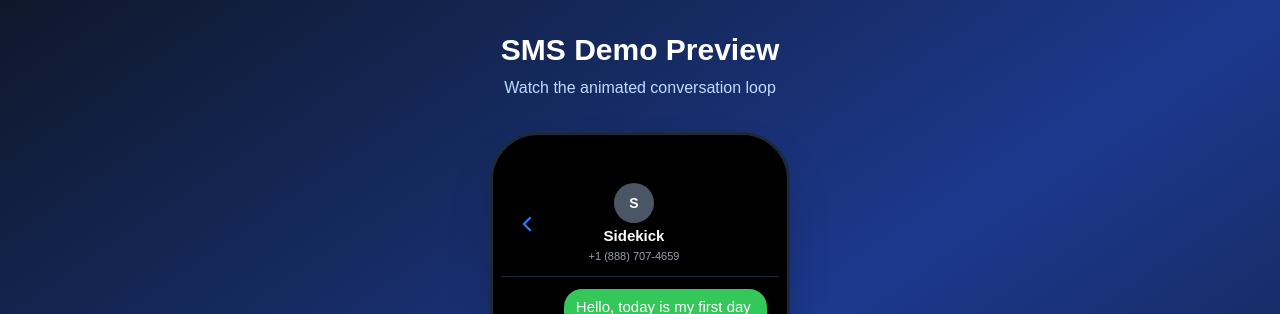
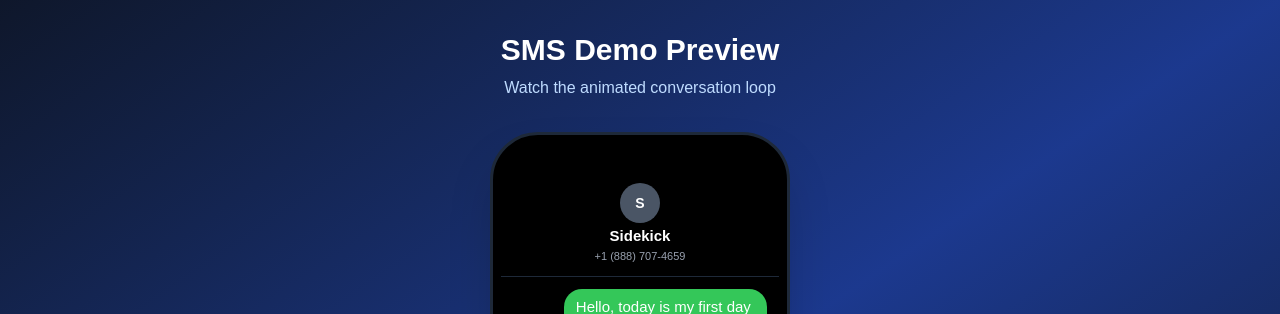
Before and after one commit to textsidekick/sidekick, a Next.js app: page /sms-preview in a window 1280 px wide. Shown: the top 314 px of the page. Built offline with nearby package versions, Linux system fonts and the light colour scheme.

Commit message:
feat: add Korean message, center header

```diff
--- a/src/app/components/SMSDemo.tsx
+++ b/src/app/components/SMSDemo.tsx
@@ -17,6 +17,8 @@
     { id: 4, text: "Employee parking is in Lot B behind the main building. Visitor parking is in front. 🅿️", sender: "sidekick", delay: 6000 },
     { id: 5, text: "¿A qué hora es el almuerzo?", sender: "worker", delay: 8500 },
     { id: 6, text: "El almuerzo es a las 11:30 AM para el primer turno. Es un descanso de 30 minutos. 🍽️", sender: "sidekick", delay: 10000 },
+    { id: 7, text: "안전 장비는 어디서 받나요?", sender: "worker", delay: 13000 },
+    { id: 8, text: "안전 장비는 도구 보관소에서 받을 수 있습니다. 노란색 구역에서는 안전모가 필수입니다. 🦺", sender: "sidekick", delay: 15000 },
   ],
 ];
 
@@ -55,7 +57,7 @@
 
       const restartTimeout = setTimeout(() => {
         runAnimation();
-      }, 15000);
+      }, 20000);
       timeouts.push(restartTimeout);
     };
 
@@ -73,22 +75,14 @@
 
         {/* Screen */}
         <div className="bg-black rounded-[2.5rem] overflow-hidden pt-8">
-          {/* iMessage Header */}
+          {/* iMessage Header - Truly Centered */}
           <div className="px-4 pb-3 pt-2 border-b border-gray-800">
-            <div className="flex items-center justify-between">
-              <div className="flex items-center gap-1 text-blue-500">
-                <svg className="w-5 h-5" fill="none" stroke="currentColor" strokeWidth={2.5} viewBox="0 0 24 24">
-                  <path strokeLinecap="round" strokeLinejoin="round" d="M15.75 19.5L8.25 12l7.5-7.5" />
-                </svg>
+            <div className="text-center">
+              <div className="w-10 h-10 bg-gray-600 rounded-full flex items-center justify-center mx-auto mb-0.5">
+                <span className="text-white font-semibold text-sm">S</span>
               </div>
-              <div className="text-center">
-                <div className="w-10 h-10 bg-gray-600 rounded-full flex items-center justify-center mx-auto mb-0.5">
-                  <span className="text-white font-semibold text-sm">S</span>
-                </div>
-                <p className="font-semibold text-white text-[15px]">Sidekick</p>
-                <p className="text-[11px] text-gray-400">+1 (888) 707-4659</p>
-              </div>
-              <div className="w-8" />
+              <p className="font-semibold text-white text-[15px]">Sidekick</p>
+              <p className="text-[11px] text-gray-400">+1 (888) 707-4659</p>
             </div>
           </div>
 
```
